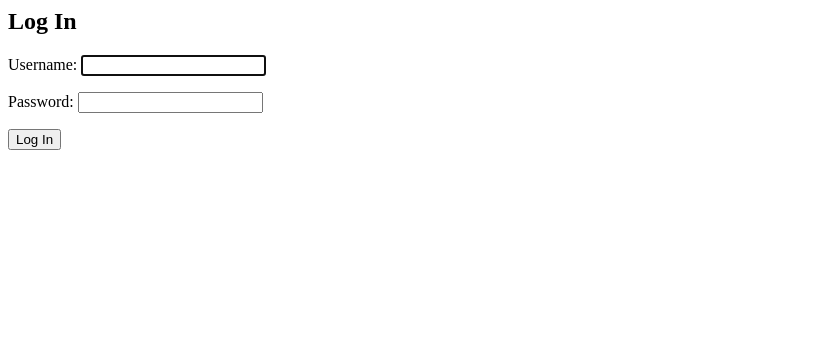
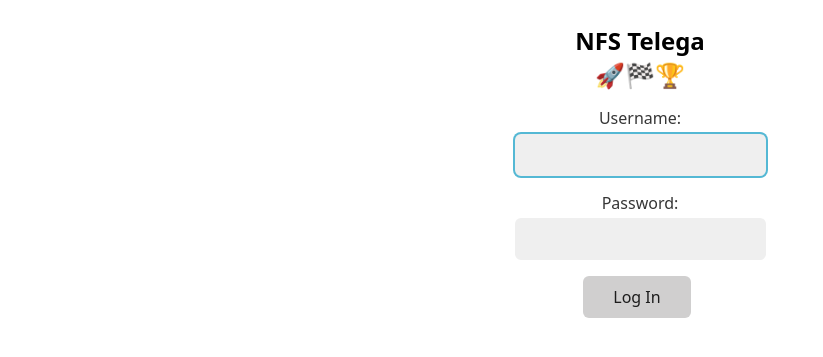
Before and after one commit to azhpushkin/nfs-timings, a Django app: page /login/ in a window 1280 px wide. Shown: the top 357 px of the page, without its empty margins (0-823 px from the left). Run offline with Django 4.2, Linux system fonts and the light colour scheme; some libraries are stand-ins or nearby versions.

Commit message:
Better login page design

```diff
--- a/templates/base.html
+++ b/templates/base.html
@@ -6,22 +6,27 @@
     <meta charset="utf-8">
     <meta name="viewport" content="width=device-width, initial-scale=1.0">
 
+
     <link rel="stylesheet" href="https://cdn.jsdelivr.net/npm/water.css@2/out/light.css">
-  <link rel="stylesheet" href="https://cdnjs.cloudflare.com/ajax/libs/font-awesome/6.1.1/css/all.min.css" integrity="sha512-KfkfwYDsLkIlwQp6LFnl8zNdLGxu9YAA1QvwINks4PhcElQSvqcyVLLD9aMhXd13uQjoXtEKNosOWaZqXgel0g==" crossorigin="anonymous" referrerpolicy="no-referrer" />
-
-{#  <link rel="preconnect" href="https://fonts.googleapis.com">#}
-{#<link rel="preconnect" href="https://fonts.gstatic.com" crossorigin>#}
+    <link rel="stylesheet" href="https://cdnjs.cloudflare.com/ajax/libs/font-awesome/6.1.1/css/all.min.css"
+          integrity="sha512-KfkfwYDsLkIlwQp6LFnl8zNdLGxu9YAA1QvwINks4PhcElQSvqcyVLLD9aMhXd13uQjoXtEKNosOWaZqXgel0g=="
+          crossorigin="anonymous" referrerpolicy="no-referrer"/>
     <link href="https://fonts.googleapis.com/css2?family=Racing+Sans+One&display=swap" rel="stylesheet">
     <link rel="stylesheet" href="{% static 'styles.css' %}">
 
     <title>{% block title %}{% endblock %}</title>
+
+
+    {% block extra_head %} {% endblock %}
 </head>
 <body>
+{% block header %}
     <header>
         <a href="{% url 'karts' %}"><i class="fa-solid fa-car-side"></i> Karts overview</a>
         <a href="{% url 'teams' %}"><i class="fa-solid fa-people-group"></i> Teams overview</a>
 
     </header>
+{% endblock %}
 {% block body %}{% endblock %}
 
 
--- a/templates/login.html
+++ b/templates/login.html
@@ -1,6 +1,26 @@
-<h2>Log In</h2>
-<form method="post">
-  {% csrf_token %}
-  {{ form.as_p }}
-  <button type="submit">Log In</button>
-</form>
+{% extends "base.html" %}
+
+
+{% block title %}
+    Login
+{% endblock %}
+
+{% block header %}
+{% endblock %}
+
+{% block body %}
+
+    <h2 style="text-align: center">
+        NFS Telega
+        <br>
+        🚀🏁🏆
+    </h2>
+    <form method="post" id="login-form">
+
+        {% csrf_token %}
+        {{ form.as_p }}
+        <button type="submit">Log In</button>
+    </form>
+
+
+{% endblock %}
--- a/timings/settings.py
+++ b/timings/settings.py
@@ -120,6 +120,7 @@ USE_TZ = True
 # https://docs.djangoproject.com/en/4.0/howto/static-files/
 
 STATIC_URL = 'static/'
+STATICFILES_DIRS = [BASE_DIR / 'timings' / 'static']
 
 # Default primary key field type
 # https://docs.djangoproject.com/en/4.0/ref/settings/#default-auto-field
--- a/stats/static/styles.css
+++ b/timings/static/styles.css
@@ -47,3 +47,21 @@ table {
     font-weight: bold;
     text-align: center;
 }
+
+
+#login-form {
+    text-align: center;
+    /*padding: auto;*/
+}
+
+#login-form input {
+    margin: auto;
+}
+
+#login-form .errorlist {
+    border: 2px solid #ff4141;
+    background-color: #ebc3bf;
+    border-radius: 6px;
+    max-width: 500px;
+    margin: auto;
+}
```
Lines whose indentation alone changed are shown as unchanged.
